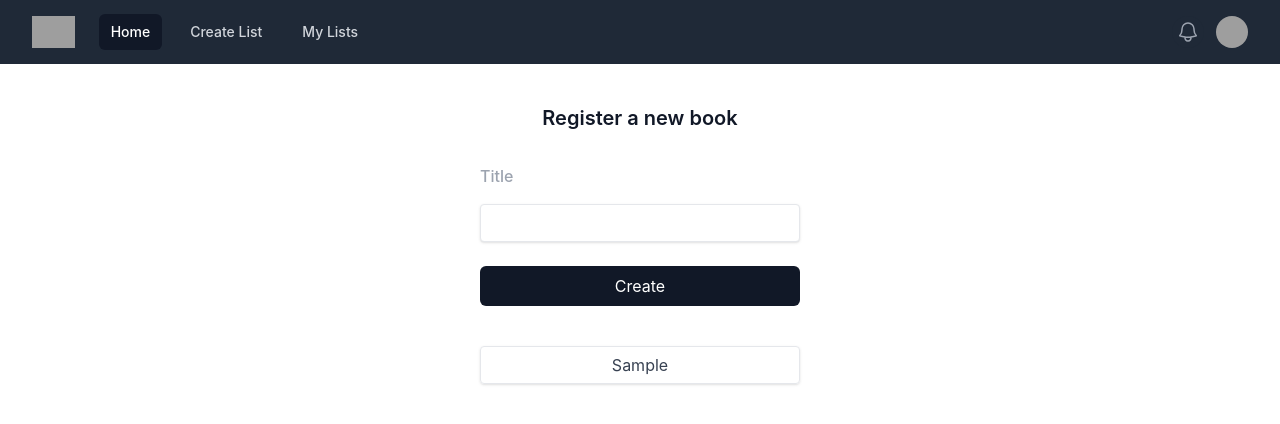
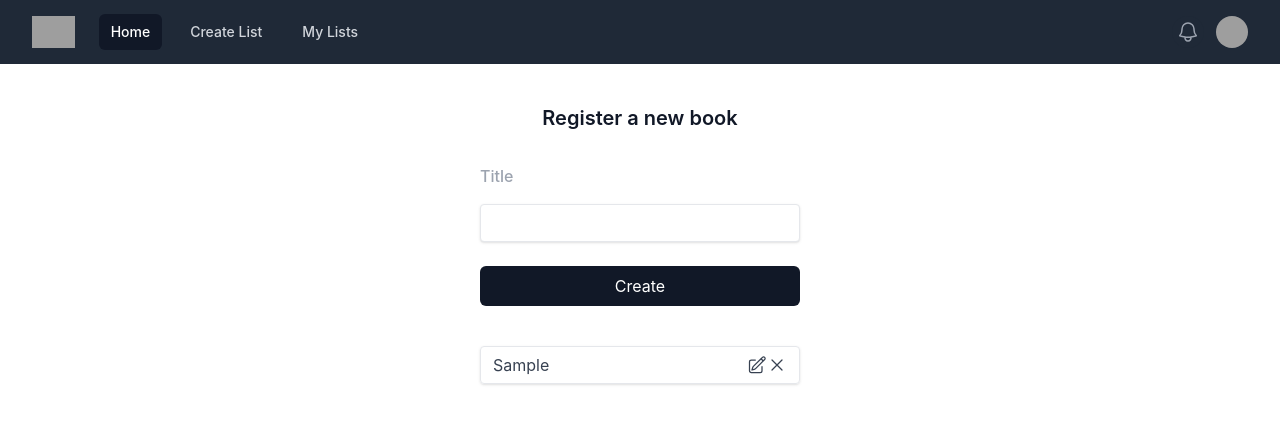
Before and after one commit to biabrasil/Book-Manager, a React (Create React App) app: page / in a window 1280 px wide. Both pictures are taken after typing "Sample" into the empty fields and a click on the button "Create". Shown: the top 424 px of the page. Built offline with nearby package versions, Linux system fonts and the light colour scheme; grey boxes are pictures that could not be loaded.

Commit message:
Edit Book

```diff
--- a/src/App.js
+++ b/src/App.js
@@ -7,6 +7,23 @@ import NavBar from "./components/NavBar";
 
 function App() {
   const [books, setBooks] = useState([]);
+
+  const deleteBookById = (id) => {
+    const updatedBooks = books.filter((book) => {
+      return book.id !== id;
+    });
+    setBooks(updatedBooks);
+  };
+
+  const editBookById = (id, newTitle) => {
+    const updatedBooks = books.map((book) => {
+     if (book.id === id) {
+      return {...book, title: newTitle}
+     }
+     return book;
+    });
+    setBooks(updatedBooks);
+  };
 
   const createBook = (title) => {
     const updatedBooks = [
@@ -22,7 +39,7 @@ function App() {
       <div className="App">
         <BookCreate onCreate={createBook} />
         <div className="mt-10">
-          <BookList books={books} />
+          <BookList books={books} onDelete={deleteBookById} onEdit={editBookById} />
         </div>
       </div>
     </div>
--- a/src/components/BookEdit.js
+++ b/src/components/BookEdit.js
@@ -1,3 +1,31 @@
-export default function BookEdit() {
-  return <div>BookEdit</div>;
+import { useState } from "react";
+
+export default function BookEdit({book, onSubmit}) {
+  const [title, setTitle] = useState(book.title);
+  const handleChange = (event) => {
+    setTitle(event.target.value);
+  };
+
+  const handleSubmit = (event) => {
+    event.preventDefault();
+    onSubmit(book.id, title);
+  }
+
+  return (
+    <div>
+      <form onSubmit={handleSubmit} className="">
+        <label className="flex text-gray-400 py-2 rounded-md text-md font-medium mb-2">
+          Title
+        </label>
+        <input
+          className="shadow appearance-none border rounded w-full py-2 px-3 text-gray-700 leading-tight focus:outline-none focus:shadow-outline"
+          value={title}
+          onChange={handleChange}
+        ></input>
+        <button className="rounded-md bg-gray-900 text-white text-center px-5 py-2 mt-6 w-full">
+          Save
+        </button>
+      </form>
+    </div>
+  );
 }
--- a/src/components/BookList.js
+++ b/src/components/BookList.js
@@ -1,8 +1,8 @@
 import BookShow from "./BookShow";
 
-export default function BookList({ books }) {
+export default function BookList({ books, onDelete, onEdit }) {
   const renderedBooks = books.map((book) => {
-    return <BookShow key={book.id} book={book} />;
+    return <BookShow onEdit={onEdit} onDelete={onDelete} key={book.id} book={book} />;
   });
   return <div>{renderedBooks}</div>;
 }
--- a/src/components/BookShow.js
+++ b/src/components/BookShow.js
@@ -1,7 +1,42 @@
-export default function BookShow({ book }) {
+import { XMarkIcon, PencilSquareIcon } from "@heroicons/react/24/outline";
+import { useState } from "react";
+import BookEdit from "./BookEdit";
+
+export default function BookShow({ book, onDelete, onEdit }) {
+  const [showEdit, setShowEdit] = useState(false);
+
+  const handleDeleteClick = () => {
+    onDelete(book.id);
+  };
+  const handleEditClick = () => {
+    setShowEdit(!showEdit);
+  };
+  const handleSubmit = (id, newTitle) => {
+    setShowEdit(false);
+    onEdit(id, newTitle);
+  }
+
+  let content = <h3>{book.title}</h3>;
+  if (showEdit) {
+    content = <BookEdit book={book} onSubmit={handleSubmit} />;
+  }
+
   return (
-    <div className="w-full max-w-xs mx-auto shadow appearance-none border rounded w-full py-2 px-3 text-gray-700 leading-tight focus:outline-none focus:shadow-outline">
-      {book.title}
+    <div className="flex justify-between w-full max-w-xs mx-auto shadow appearance-none border rounded w-full py-2 px-3 text-gray-700 leading-tight focus:outline-none focus:shadow-outline">
+      <div className="text-left">{content}</div>
+      <div className="flex">
+        <PencilSquareIcon
+          className="h-5 w-5"
+          onClick={handleEditClick}
+          aria-hidden="true"
+        />
+
+        <XMarkIcon
+          className="h-5 w-5"
+          onClick={handleDeleteClick}
+          aria-hidden="true"
+        />
+      </div>
     </div>
   );
 }
```
